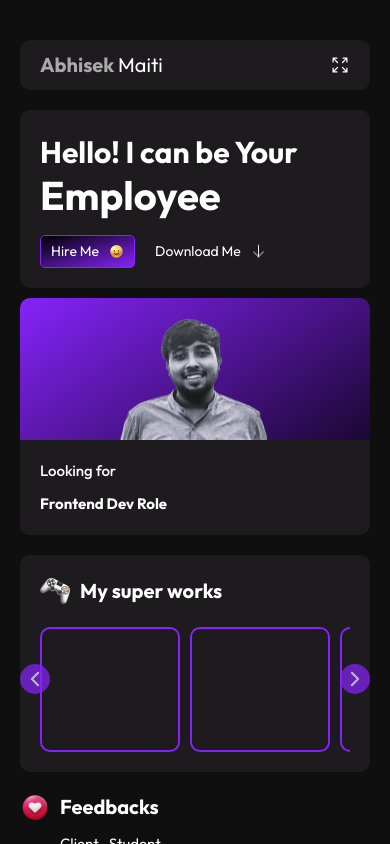
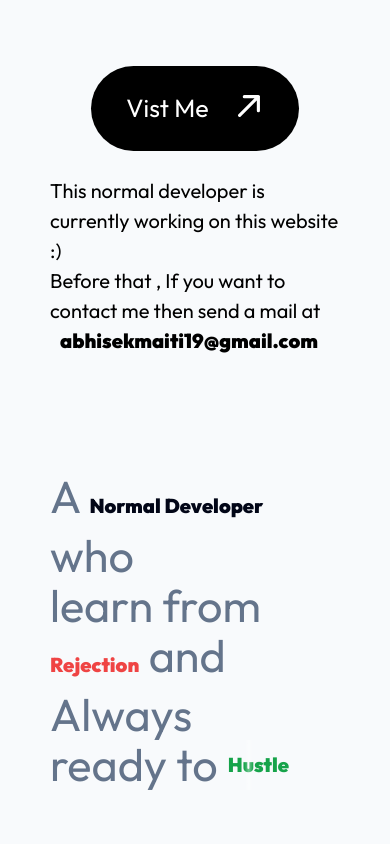
Before and after one commit to abhisekmaiti19/myself, a React (Vite) app: page / in a window 390 px wide. Built offline with nearby package versions, Linux system fonts and the light colour scheme.

Commit message:
rollback

```diff
--- a/src/components/Home/Projectcard.jsx
+++ b/src/components/Home/Projectcard.jsx
@@ -1,7 +1,7 @@
 export default function Projectcard() {
   return (
-    <div className="relative xsm:min-w-[140px] xsm:min-h-[125px] md:min-w-[280px] md:min-h-[250px] border-2 border-brand-purple xsm:rounded-lg md:rounded-3xl">
-      <div className="w-full h-full absolute top-0 left-0 p-[15px] bg-gradient-to-t from-brand-purple/20 via-tarnsparent to-transparent md:rounded-3xl opacity-0 hover:opacity-100 hover:cursor-pointer ">
+    <div className="relative xsm:min-w-[140px] xsm:min-h-[125px] xxl:min-w-[280px] xxl:min-h-[250px] border-2 border-brand-purple xsm:rounded-lg md:rounded-xl xxl:rounded-3xl">
+      <div className="w-full h-full absolute top-0 left-0 p-[15px] bg-gradient-to-t from-brand-purple/20 via-tarnsparent to-transparent xxl:rounded-3xl md:rounded-xl opacity-0 hover:opacity-100 hover:cursor-pointer ">
         <div className="h-3/6 relative flex justify-end">
           <button className="text-[10px] h-fit px-2 py-1 font-bold bg-white text-black rounded leading-none">
             View Project
@@ -9,7 +9,7 @@ export default function Projectcard() {
         </div>
         <div className="text-[10px] font-bold flex flex-col gap-[10px]">
           Tools & Tech
-          <div className=" flex gap-[10px] gap-y-1 flex-wrap font-normal xsm:text-[8px] md:text-[12px]">
+          <div className=" flex gap-[10px] gap-y-1 flex-wrap font-normal xsm:text-[8px] xxl:text-[12px]">
             <h1>Recat</h1>
             <h1>Recat</h1>
             <h1>Recat</h1>
--- a/src/main.jsx
+++ b/src/main.jsx
@@ -2,8 +2,8 @@ import React from "react";
 import ReactDOM from "react-dom/client";
 import App from "./App.jsx";
 import "./index.css";
-// import Landing from "./pages/Landing.jsx";
-import Home from "./pages/Landing/Home.jsx";
+import Landing from "./pages/Landing.jsx";
+// import Home from "./pages/Landing/Home.jsx";
 import {
   Route,
   createBrowserRouter,
@@ -14,7 +14,7 @@ import {
 const routes = createBrowserRouter(
   createRoutesFromElements(
     <Route path="" element={<App />}>
-      <Route path="" element={<Home />}></Route>
+      <Route path="" element={<Landing />}></Route>
     </Route>
   )
 );
--- a/src/pages/Landing/Home.jsx
+++ b/src/pages/Landing/Home.jsx
@@ -13,37 +13,43 @@ function Home() {
       {/* // left section  */}
       <div className=" w-1/2 max-md:w-full md:min-h-screen relative flex flex-col items-center gap-[20px] overflow-y-scroll overflow-x-hidden magic">
         {/* {intro section} */}
-        {
-          /* { Navbar has to be seen while its below 768 px / Tab  }*/
-          window.innerWidth > 768 ? "" : <Navbar />
-        }
-        {window.innerWidth < 768 ? (
-          <div className="w-full h-fit flex justify-evenly flex-wrap gap-y-[10px] items-center">
+
+        <div className="w-full md:hidden">
+          <Navbar />
+        </div>
+
+        <div className="w-full h-fit flex justify-evenly flex-wrap gap-y-[10px] items-center md:hidden">
           <Welcome />
 
           <Profilecard />
         </div>
-        ) : (
+        <div className="max-md:hidden md:visible md:w-full">
           <Welcome />
-        )}
+        </div>
 
         {/* project/SuperWrok part  */}
         <Superworks />
         {/* Feedback part  */}
+        <div className="md:visible max-md:hidden w-full">
           <Feedbacks />
+        </div>
       </div>
 
       {/* //right section */}
       <div className="max-md:w-full w-1/2 min-h-screen relative flex flex-col items-center overflow-y-scroll overflow-x-hidden magic">
         {/* for navbar  */}
+        <div className="md:visible max-md:hidden w-full">
           <Navbar />
+        </div>
 
         <div className="h-full bg-red-5 xsm:w-full md:w-[680px] flex max-md:flex-col md:justify-between overflow-hidden">
           {/* only for profile and awards  */}
           <div className=" xsm:w-full md:w-[300px] h-full overflow-y-scroll  magic">
             <div className="flex-col flex gap-[20px]">
               {/* this is profile card image and designation  || mapplying margin top 20*/}
+              <div className="md:visible max-md:hidden w-fit">
                 <Profilecard />
+              </div>
               {/* awards section  */}
               <Sectioncard
                 type={"award"}
@@ -95,6 +101,10 @@ function Home() {
             </div>
           </div>
         </div>
+        <div className="md:hidden max-md:visible w-full">
+          <Feedbacks />
+        </div>
+        <div></div>
       </div>
     </div>
   );
--- a/src/pages/Landing/SectionComponents/Feedbacks.jsx
+++ b/src/pages/Landing/SectionComponents/Feedbacks.jsx
@@ -3,29 +3,29 @@ import love from "../../../assets/love.png";
 
 export default function Feedbacks() {
   return (
-    <div className="relative xsm:w-full md:w-[680px] flex max-md:flex-col justify-between gap-[20px] md:p-[20px] ">
+    <div className="relative xsm:w-full xxl:w-[680px] flex max-xxl:flex-col justify-between gap-[20px] xxl:p-[20px] ">
       {/* feedback menue options  */}
-      <div className="flex flex-col md:items-end xsm:w-full xsm:gap-[10px] max-md:gap-[20px] ">
+      <div className="flex flex-col xxl:items-end xsm:w-full xsm:gap-[10px] max-xxl:gap-[20px] ">
         <h1 className="flex gap-[10px] font-bold">
           <img src={love} alt="" />
           Feedbacks
         </h1>
-        <div className="flex md:flex-col xsm:w-full xsm:ml-[40px] xsm:text-[15px] gap-[10px]">
+        <div className="flex xxl:flex-col xsm:w-full xsm:ml-[40px] xsm:text-[15px] gap-[10px]">
           <h1>Client</h1>
           <h1>Student</h1>
         </div>
       </div>
 
-      <div className="md:w-[70%] xsm:w-full flex flex-col gap-[10px]">
+      <div className="xxl:w-[70%] xsm:w-full flex flex-col gap-[10px]">
         <div className="overflow-x-scroll">
           {/* video cards  */}
-          <div className="flex xsm:gap-[10px] md:gap-[20px]">
+          <div className="flex xsm:gap-[10px] xxl:gap-[20px]">
             <Videocard />
             <Videocard />
             <Videocard />
           </div>
         </div>
-        <h1 className=" text-center text-purple-500/30 md:text-[20px] xsm:text-[15px] xsm:text-start">
+        <h1 className=" text-center text-purple-500/30 xxl:text-[20px] xsm:text-[15px] xsm:text-start">
           Helped local businesses digitally
         </h1>
       </div>
--- a/src/pages/Landing/SectionComponents/Superworks.jsx
+++ b/src/pages/Landing/SectionComponents/Superworks.jsx
@@ -3,7 +3,7 @@ import remote from "../../../assets/console.png";
 
 export default function Superworks() {
   return (
-    <div className="relative md:w-[680px] xsm:w-full flex flex-col xsm:gap-[20px] md:gap-[40px] bg-brand-bg-light xsm:rounded-lg md:rounded-3xl md:p-[40px] xsm:p-[20px]">
+    <div className="relative xxl:w-[680px] md:w-full xsm:w-full flex flex-col xsm:gap-[20px] md:gap-[40px] bg-brand-bg-light xsm:rounded-lg md:rounded-3xl md:p-[40px] xsm:p-[20px]">
       <h1 className="flex gap-[10px] items-center font-bold">
         <img src={remote} className=" " alt="" />
         My super works
--- a/src/pages/Landing/SectionComponents/Welcome.jsx
+++ b/src/pages/Landing/SectionComponents/Welcome.jsx
@@ -1,30 +1,30 @@
 import smile from "../../../assets/smile.png";
 export default function Welcome() {
   return (
-    <div className=" bg-brand-bg-light md:w-[680px] max-[613px]:w-full min-[613px]:w-fit md:rounded-3xl xsm:rounded-lg  md:mt-[40px]">
-      <div className="flex flex-wrap min-[613px]:flex-col sm:justify-between sm:items-center max-sm:flex-wrap md:gap-[60px] xsm:gap-[20px] box-content p-[40px] max-sm:p-[20px]">
+    <div className=" bg-brand-bg-light md:w-full xxl:w-[680px] max-[613px]:w-full min-[613px]:w-fit md:rounded-3xl xsm:rounded-lg  md:mt-[40px]">
+      <div className="flex flex-wrap min-[613px]:flex-col sm:justify-between sm:items-center md:items-start max-sm:flex-wrap xxl:gap-[60px] md:gap-[20px] xsm:gap-[20px] box-content p-[40px] max-sm:p-[20px]">
         <div>
-          <h1 className=" xsm:text-[20px] min-[360px]:text-[30px] h-fit flex flex-wrap ading-none font-bold">
+          <h1 className=" xsm:text-[20px] min-[360px]:text-[30px] md:text-[20px] h-fit flex flex-wrap ading-none font-bold">
             {/* text-[60px] */}
             Hello! I can be Your
           </h1>
-          <h1 className="xsm:text-[40px] min-[514px]:text-[55px] h-fit leading-none font-bold ">
+          <h1 className="xsm:text-[40px] min-[514px]:text-[55px]md:text-[40xp] h-fit leading-none font-bold ">
             Employee
           </h1>
         </div>
-        <div className="flex sm:flex-col min-[613px]:flex-row min-[613px]:items-center sm:items-start gap-[40px] xsm:gap-[20px] xsm:text-[10px] min-[320px]:text-[14px] items-center ">
+        <div className="flex sm:flex-col min-[613px]:flex-row min-[613px]:items-center sm:items-start gap-[40px] xsm:gap-[20px] xsm:text-[10px] min-[320px]:text-[10px] items-center ">
           <button className="xsm:w-fit xsm:px-[10px] xms:py-[5px] xsm:py-[5px] xsm:rounded h-fit w-fit relative px-[20px] py-[10px] flex items-center gap-[10px] bg-gradient-to-br from-black border-[1px] border-brand-purple  to-brand-purple rounded-full">
             Hire Me
             <img
               src={smile}
-              className="md:w-[30px] md:h-[30px] xsm:w-[15px] xsm:h-[15px] sm:w-[20px] sm:h-[20px]"
+              className="xxl:w-[30px] xxl:h-[30px] md:w-[20px] md:h-[20px] xsm:w-[15px] xsm:h-[15px] sm:w-[20px] sm:h-[20px]"
               alt=""
             />
             <div className="xsm:text-[10px] min-[320px]:text-[15px] xsm:w-fit xsm:px-[10px] xms:py-[5px] xsm:py-[5px] xsm:rounded h-fit w-fit px-[20px] py-[10px] flex items-center gap-[10px] rounded-full bg-gradient-to-tl from-black  to-brand-purple absolute top-0 left-0 justify-center opacity-0 hover:opacity-100 transition-all duration-700 max-sm:text-[15px] max-sm:box-content ">
               Hire Me
               <img
                 src={smile}
-                className="md:w-[30px] md:h-[30px] xsm:w-[15px] xsm:h-[15px] sm:w-[20px] sm:h-[20px]"
+                className="xxl:w-[30px] xxl:h-[30px] md:w-[20px] md:h-[20px] xsm:w-[15px] xsm:h-[15px] sm:w-[20px] sm:h-[20px]"
                 alt=""
               />
             </div>
```
Lines whose indentation alone changed are shown as unchanged.
